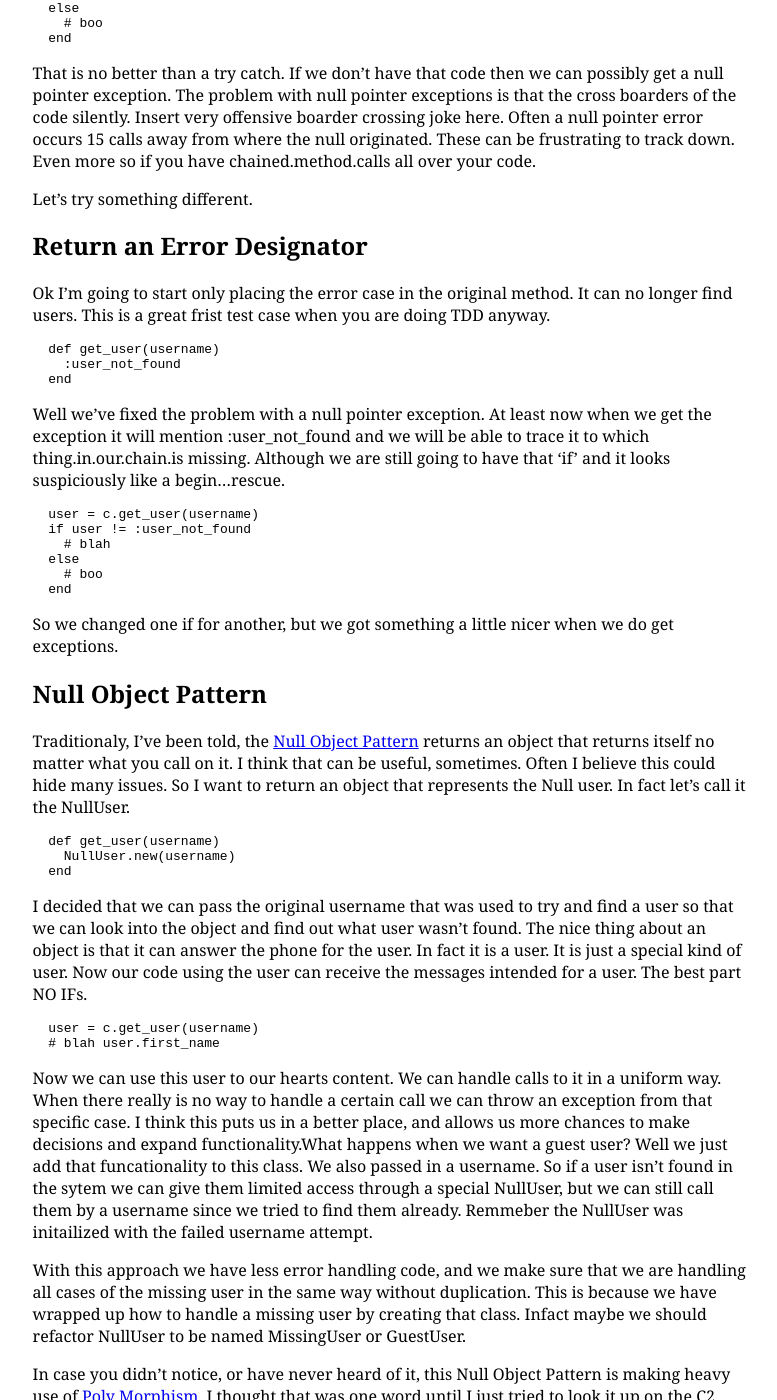
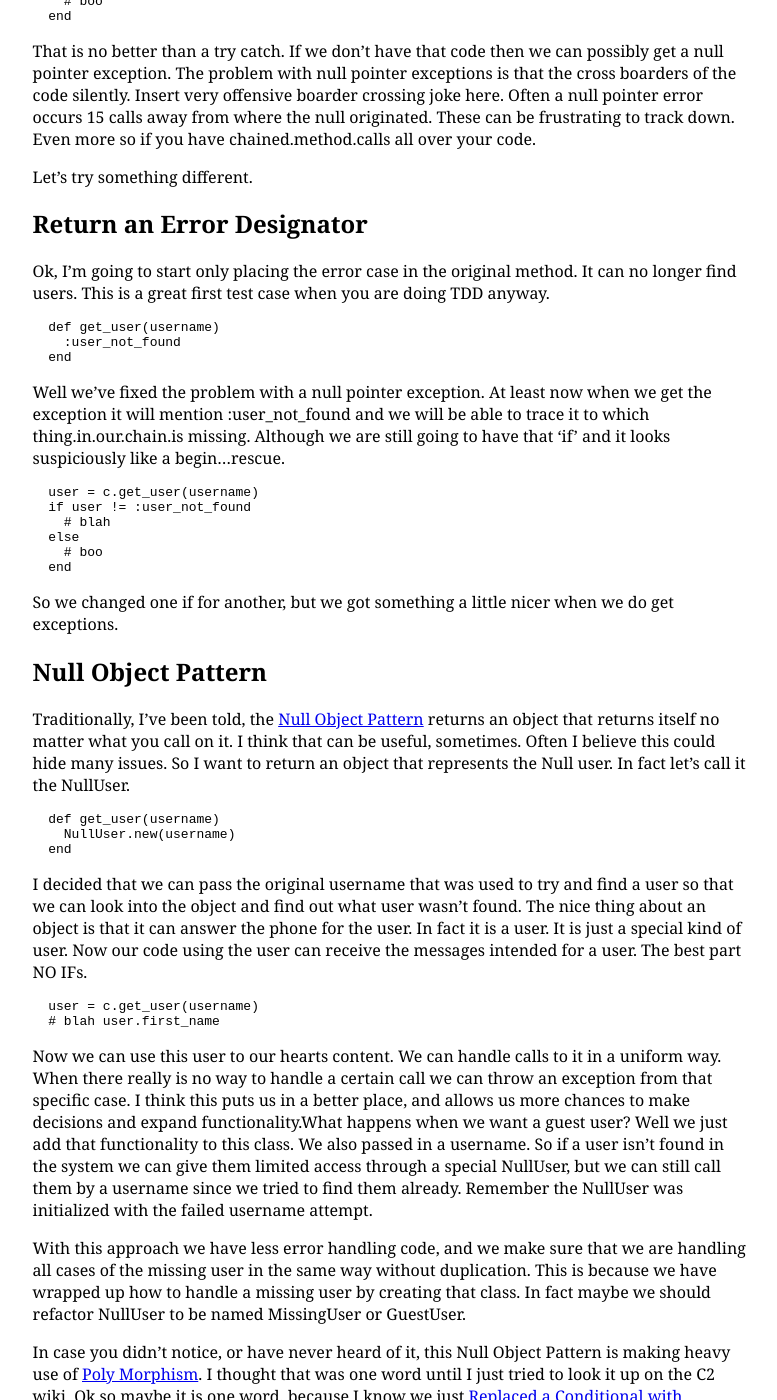
Before and after one commit to adkron/dirtyinformation.com, a Jekyll site: the page built from _posts/2013-6-15-exceptional-comments.md, in a window 1280 px wide and 1400 px high, scrolled down 1827 px. Shown: the whole window, without its empty margins (249-1026 px from the left). Built offline with Jekyll 4.4.1, drawn with Linux system fonts in a browser that asks for light colours; Markdown is read by kramdown in place of the engine named in the settings; some of the changed text lies outside the part shown.

Commit message:
Fixed typos

````diff
--- a/_posts/2013-6-15-exceptional-comments.md
+++ b/_posts/2013-6-15-exceptional-comments.md
@@ -30,7 +30,7 @@ Many of us agreed that there are much better ways to handle most issues.
 I'm not saying that you should never use an exception so you can put
 away your torches and pitchforks. I will say that most people are using
 them wrong. Ok, I'm not really protecting
-[CraigBuchek](http://twitter.com/CraigBuchek) since you can just google
+[CraigBuchek](http://twitter.com/CraigBuchek) since you can just Google
 for him. Maybe you should so you can see how this conversation went to
 the point where many of us decided to write blog posts. As they write
 them I will update this post to links to their posts.
@@ -78,7 +78,7 @@ ahead and read the rest of the [C2 wiki](http://c2.com/cgi/wiki).
 Return Nil
 ----------
 
-Ok I'm going to assume that we are using something that returns nil,
+Ok, I'm going to assume that we are using something that returns nil,
 I already hate it, or pulls a user from something.
 
 ```ruby
@@ -130,8 +130,8 @@ Let's try something different.
 Return an Error Designator
 --------------------------
 
-Ok I'm going to start only placing the error case in the original
-method. It can no longer find users. This is a great frist test case
+Ok, I'm going to start only placing the error case in the original
+method. It can no longer find users. This is a great first test case
 when you are doing TDD anyway.
 
 ```ruby
@@ -160,7 +160,7 @@ when we do get exceptions.
 Null Object Pattern
 -------------------
 
-Traditionaly, I've been told, the [Null Object
+Traditionally, I've been told, the [Null Object
 Pattern](http://c2.com/cgi/wiki?NullObject) returns an object that
 returns itself no matter what you call on it. I think that can be
 useful, sometimes. Often I believe this could hide many issues. So I
@@ -190,16 +190,16 @@ it in a uniform way. When there really is no way to handle a certain
 call we can throw an exception from that specific case. I think
 this puts us in a better place, and allows us more chances to make
 decisions and expand functionality.What happens when we want a guest
-user? Well we just add that funcationality to this class. We also passed
-in a username. So if a user isn't found in the sytem we can give them
+user? Well we just add that functionality to this class. We also passed
+in a username. So if a user isn't found in the system we can give them
 limited access through a special NullUser, but we can still call them by
-a username since we tried to find them already. Remmeber the NullUser
-was initailized with the failed username attempt.
+a username since we tried to find them already. Remember the NullUser
+was initialized with the failed username attempt.
 
 With this approach we have less error handling code, and we make sure
 that we are handling all cases of the missing user in the same way
 without duplication. This is because we have wrapped up how to handle a
-missing user by creating that class. Infact maybe we should refactor
+missing user by creating that class. In fact maybe we should refactor
 NullUser to be named MissingUser or GuestUser.
 
 In case you didn't notice, or have never heard of it, this Null Object
````
Also changed, not shown: other parts of _posts/2013-6-15-exceptional-comments.md (+4 -4 lines).
